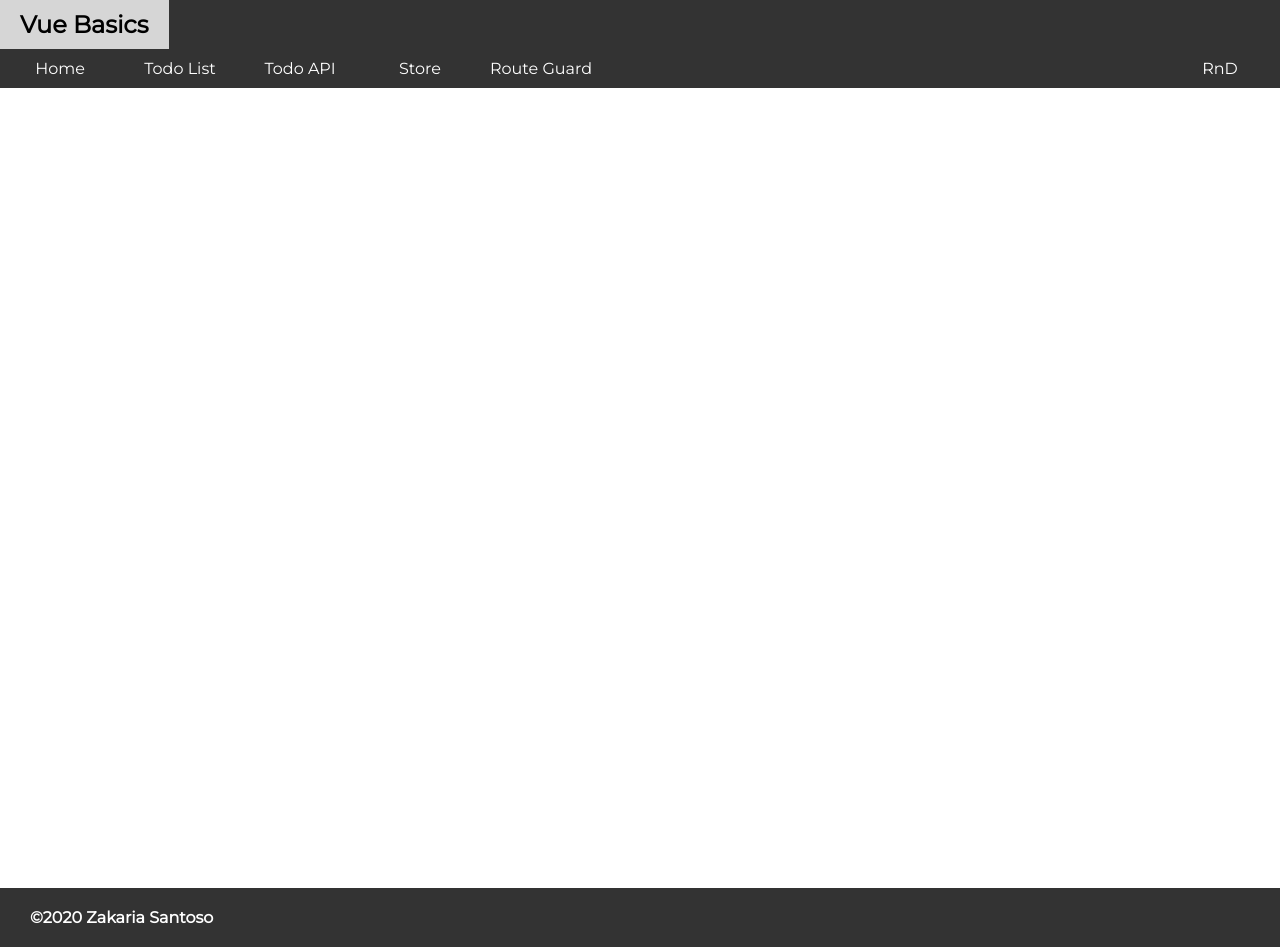
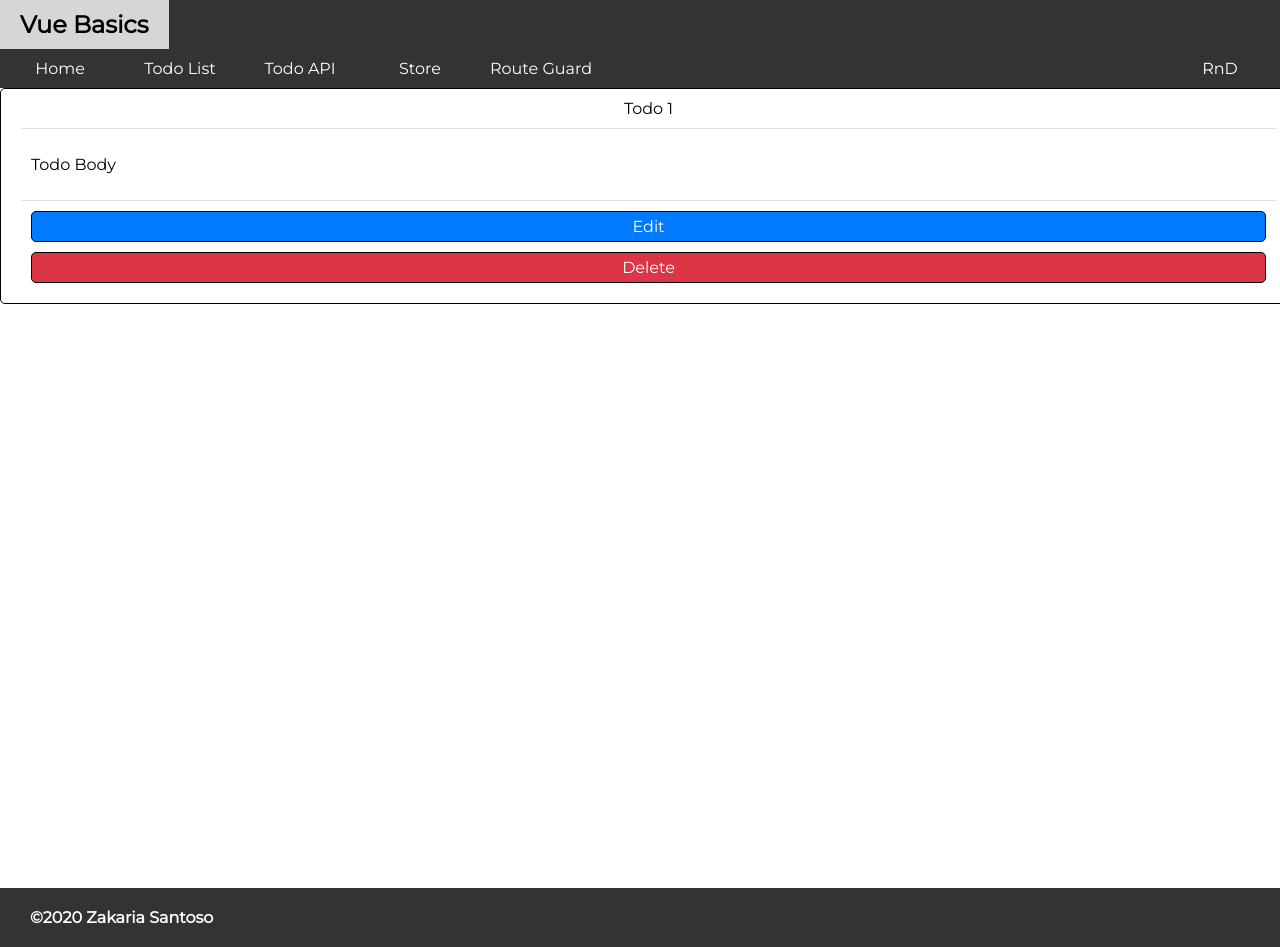
Before and after one commit to zakariasantoso/vue-basic, a Vue app: page /todo/1 in a window 1280 px wide. Built offline with nearby package versions, Linux system fonts and the light colour scheme.

Commit message:
Added Todo Detail Page

```diff
--- a/src/router/index.js
+++ b/src/router/index.js
@@ -19,6 +19,11 @@ const routes = [
     path: '/todo',
     name: 'TodoList',
     component: () => import(/* webpackChunkName: "todo" */ '../views/TodoList.vue')
+  },
+  {
+    path: '/todo/:id',
+    name: 'TodoDetail',
+    component: () => import(/* webpackChunkName: "todoDetail" */ '../views/TodoDetail.vue')
   },
   {
     path: '/todoApi',
--- /dev/null
+++ b/src/views/TodoDetail.vue
@@ -0,0 +1,81 @@
+<template>
+  <div class="todo-detail-page">
+    <card :title="todo.title" :body="todo.body" :id="todo.id" :deletingIds="[]" @edit="$router.push(`/todo/${todo.id + 1}`)"></card>
+  </div>
+</template>
+
+<script>
+import Card from "../components/elements/TodoApiCard";
+export default {
+  components: {
+    Card
+  },
+  data: () => {
+    return {
+      todo: {
+        id: 1,
+        userId: 2,
+        title: "Todo 1",
+        body: "Todo Body"
+      },
+      todos: [
+        {
+          id: 1,
+          userId: 2,
+          title: "Todo 1",
+          body: "Todo Body"
+        },
+        {
+          id: 2,
+          userId: 2,
+          title: "Todo 2",
+          body: "Todo Body 2"
+        },
+        {
+          id: 3,
+          userId: 2,
+          title: "Todo 3",
+          body: "Todo Body ke3"
+        },
+      ]
+    }
+  },
+  watch: {
+    '$route.params.id': {
+      immediate: true,
+      handler(newVal) {
+        const todo = this.todos.find((todo) => {
+          return todo.id == newVal
+        });
+        if (todo == null) {
+          this.$router.push("/todo");
+        } else {
+          this.todo = todo;
+        }
+      }
+    }
+  },
+  beforeRouteEnter(to, from, next) {
+    console.log("Before Route Enter")
+    console.log(to)
+    console.log(from)
+    next()
+  },
+  beforeRouteLeave(to, from, next) {
+    console.log("Before Route Leeave")
+    console.log(to)
+    console.log(from)
+    next()
+  },
+  beforeRouteUpdate(to, from, next) {
+    console.log("Before Route Update")
+    console.log(to)
+    console.log(from)
+    next()
+  }
+}
+</script>
+
+<style>
+
+</style>
```
